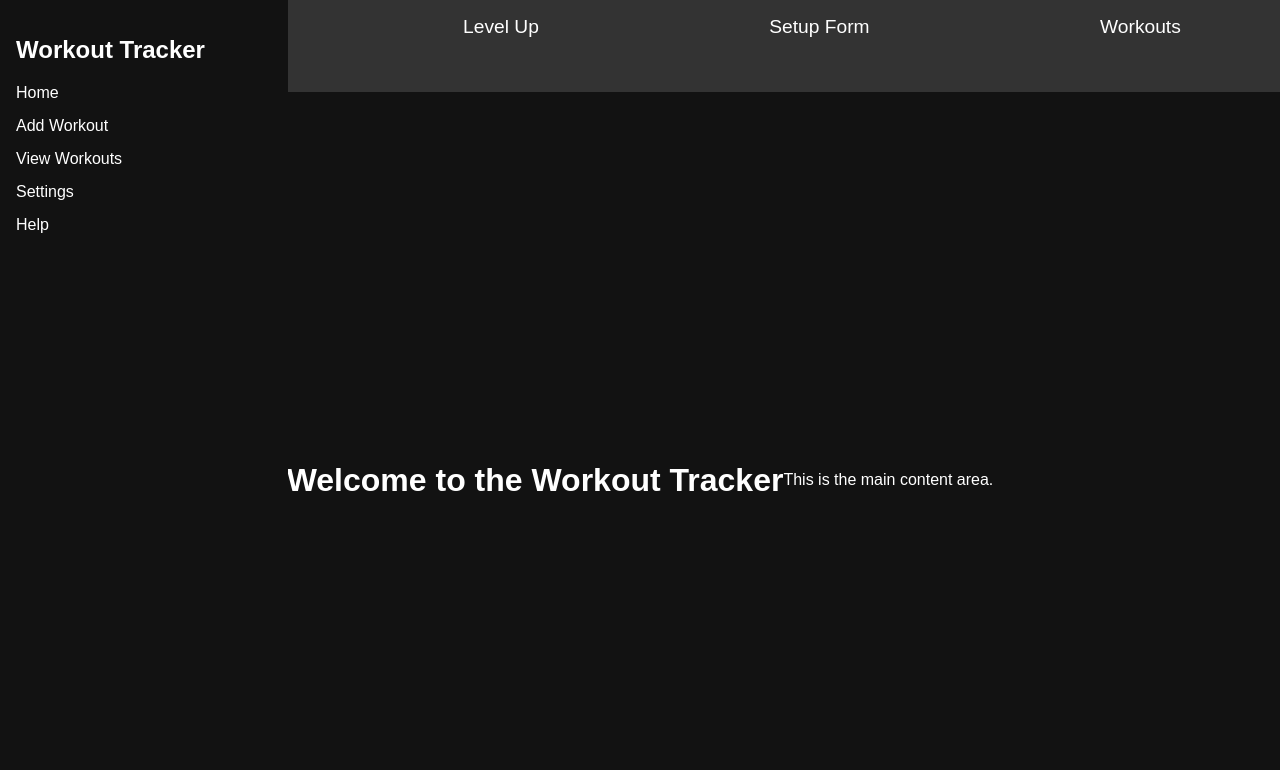
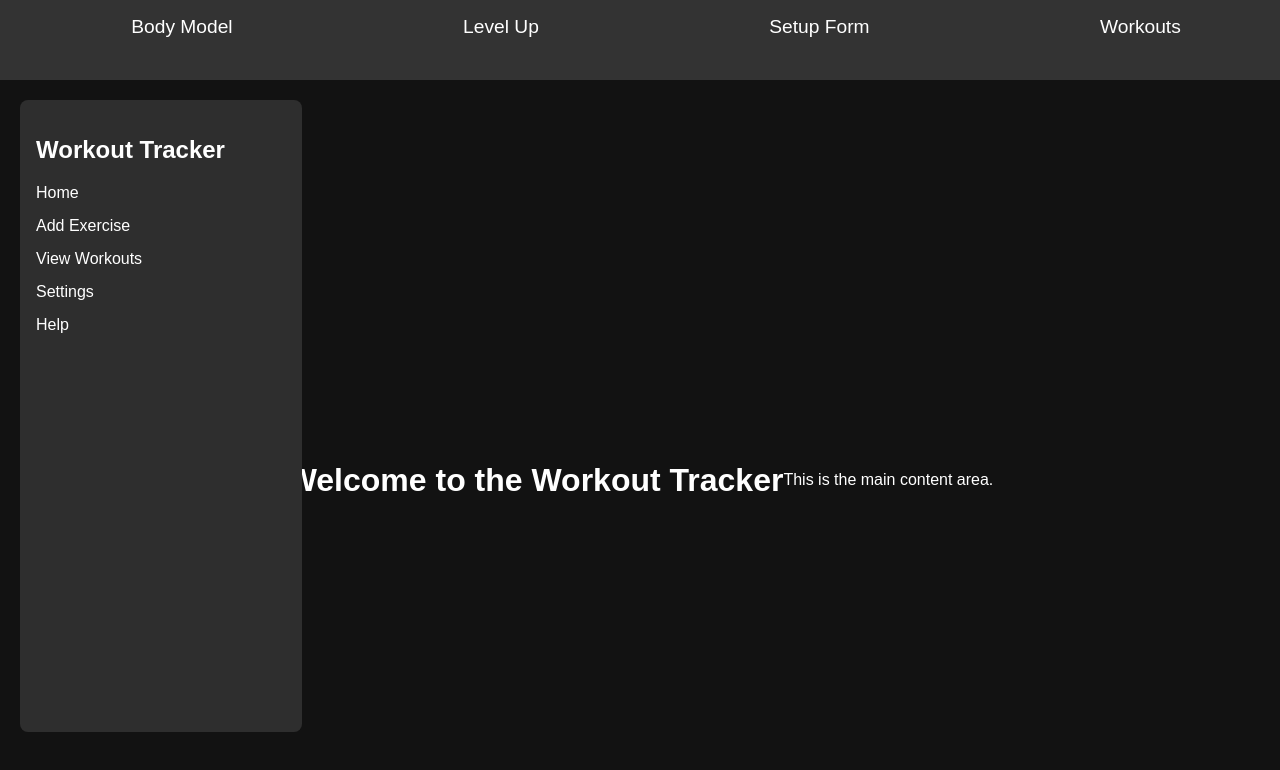
Before and after one commit to tario-you/nova, a React (Create React App) app: page /workout in a window 1280 px wide. Shown: the top 770 px of the page. Built offline with nearby package versions, Linux system fonts and the light colour scheme.

Commit message:
Fixed setup and progress on Sidebar

```diff
--- a/src/components/Navbar/Navbar.css
+++ b/src/components/Navbar/Navbar.css
@@ -7,7 +7,7 @@
     top: 0;
     left: 0;
     z-index: 1000;
-    height: 60px; /* Adjust height as necessary */
+    height: 6vh; /* Adjust height as necessary */
   }
 
   .nav-links {
--- a/src/components/SetupForm/SetupForm.css
+++ b/src/components/SetupForm/SetupForm.css
@@ -21,7 +21,7 @@
     max-width: 600px;
     margin: 0 auto;
     padding: 20px;
-    border: 1px groove #121212;
+    /*border: 1px groove #121212;*/
     border-radius: 8px;
     background-color: #323232;
     gap: 8px;
--- a/src/components/Workout/Sidebar.jsx
+++ b/src/components/Workout/Sidebar.jsx
@@ -8,7 +8,7 @@ const Sidebar = () => {
             <h2>Workout Tracker</h2>
             <ul>
                 <li>Home</li>
-                <li>Add Workout</li>
+                <li>Add Exercise</li>
                 <li>View Workouts</li>
                 <li>Settings</li>
                 <li>Help</li>
--- a/src/components/Workout/Workout.css
+++ b/src/components/Workout/Workout.css
@@ -1,29 +1,47 @@
+/* Sidebar.css */
 .sidebar {
-  background-color: #121212;
-  padding: 1rem;
-  position: fixed;
-  bottom: 0px;
-  width: 20%;
-  top: 0;
-  left: 0;
-  z-index: 1000;
-  height: 100%; /* Adjust height as necessary */
+  background-color: #2e2e2e; /* Dark background for the sidebar */
+  padding: 1rem; /* Padding inside the sidebar */
+  position: fixed; /* Fixes the sidebar to the left */
+  top: 100px; /* Adds space from the top */
+  left: 20px; /* Adds space from the left */
+  width: 250px; /* Fixed width */
+  height: calc(80% - 40px); /* Full height minus top and bottom margins */
+  z-index: 1000; /* Stacks above other content */
+  border-radius: 8px; /* Rounded corners */
+  transition: width 0.3s; /* Smooth transition for width change */
+}
+
+/* Make the sidebar responsive */
+@media (max-width: 768px) {
+  .sidebar {
+    width: 200px; /* Reduced width on smaller screens */
+  }
+}
+
+@media (max-width: 480px) {
+  .sidebar {
+    width: 150px; /* Further reduced width for mobile */
+  }
 }
 
 .sidebar h2 {
-  margin-bottom: 20px; /* Margin below the header */
+  margin-bottom: 20px; /* Space below the header */
+  color: white; /* Text color for the header */
 }
 
 .sidebar ul {
-  list-style-type: none; /* Remove bullet points */
-  padding: 0;           /* Remove padding */
+  list-style-type: none; /* No bullet points */
+  padding: 0; /* No padding */
 }
 
 .sidebar ul li {
-  margin: 15px 0;      /* Space between items */
-  cursor: pointer;      /* Pointer cursor on hover */
+  margin: 15px 0; /* Space between items */
+  cursor: pointer; /* Pointer cursor on hover */
+  color: white; /* Text color for the items */
 }
 
 .sidebar ul li:hover {
   text-decoration: underline; /* Underline on hover */
+  color: #ddd; /* Change color on hover */
 }
```
